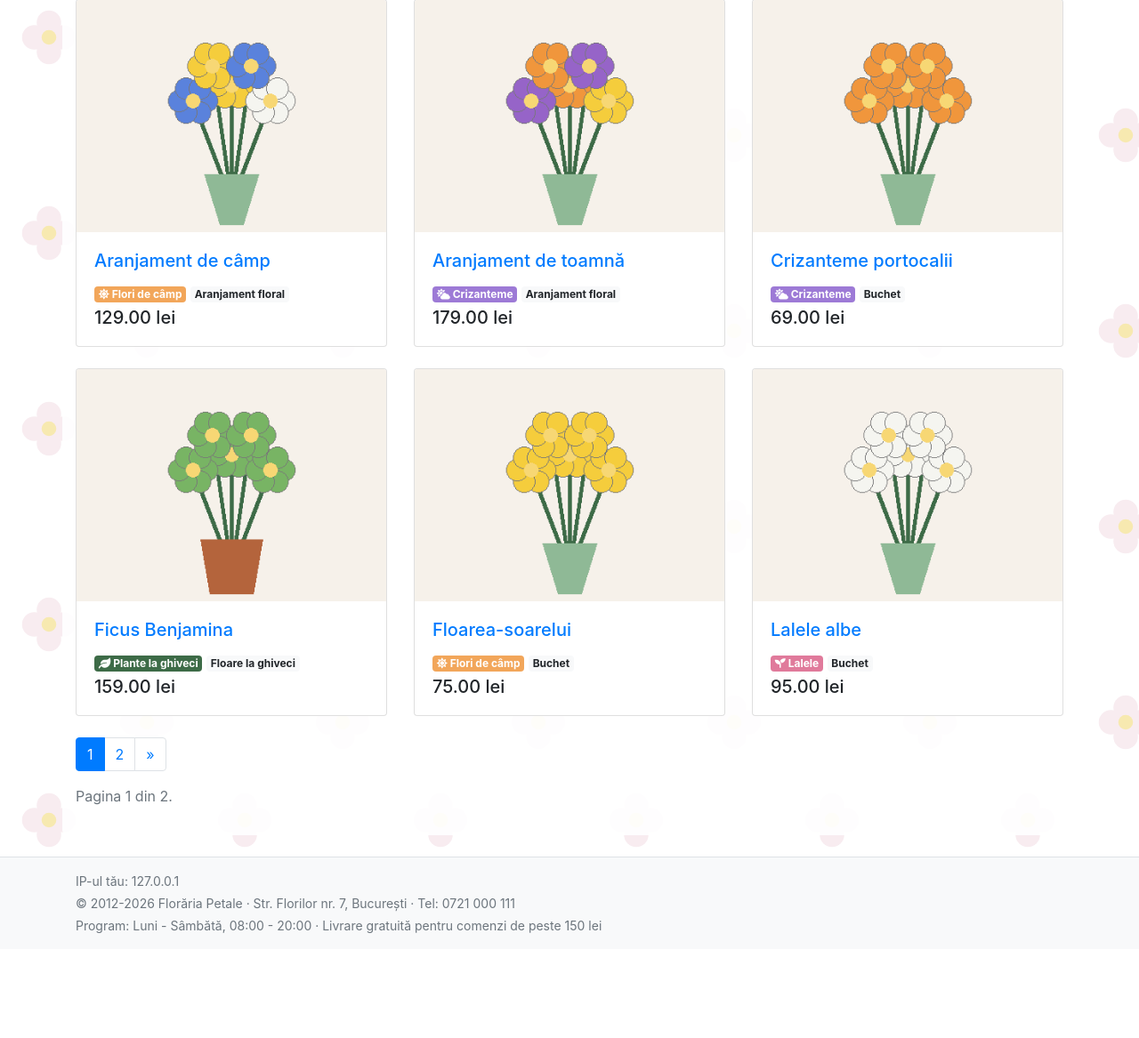
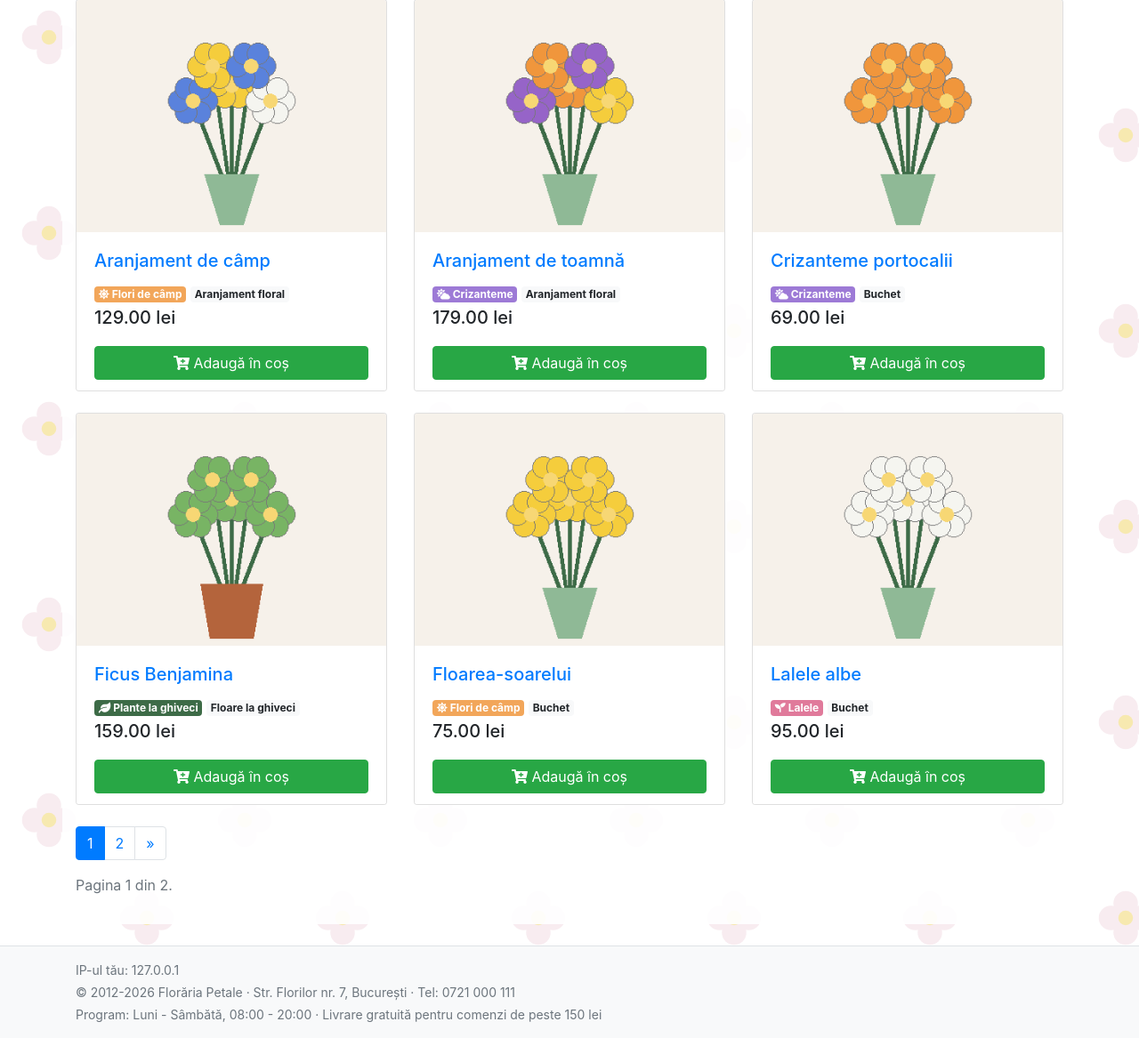
Before and after one commit to stoian-mihail/florarie, a Django app: page /produse in a window 1280 px wide. Shown: the part 453-1620 px from the top of the page at 89% size. Before the commit the page ends 1502 px from the top, so only its background shows below. Run offline with Django 5.2, Linux system fonts and the light colour scheme; data comes from the database, SQL or seed files in the repository.

Commit message:
Cont admin creat automat la migrate; carduri de produs clickabile cu buton Adauga in cos

```diff
--- a/florarie/static/css/nav.css
+++ b/florarie/static/css/nav.css
@@ -32,6 +32,15 @@ h1, h2 {
     color: #3d6b47;
 }
 
+/* cardurile de produs: tot cardul e link, dar butonul de cos ramane deasupra linkului */
+.card-produs:hover {
+    box-shadow: 0 0.25rem 0.75rem rgba(0, 0, 0, 0.12);
+}
+.buton-peste-link {
+    position: relative;
+    z-index: 2;
+}
+
 /* pe ecrane mici submeniurile sunt afisate direct, fara hover */
 @media (max-width: 767.98px) {
     .navbar .dropdown-menu {
--- a/florarie/templates/florarie/produse.html
+++ b/florarie/templates/florarie/produse.html
@@ -31,12 +31,13 @@
 <div class="row">
 {% for floare in pagina %}
     <div class="col-sm-6 col-lg-4 mb-4">
-        <div class="card h-100">
+        <div class="card h-100 card-produs">
             {% if floare.imagine %}
                 <img class="card-img-top" src="{{ floare.imagine.url }}" alt="{{ floare.nume }}">
             {% endif %}
             <div class="card-body">
-                <h5 class="card-title"><a href="{% url 'produs' floare.slug %}">{{ floare.nume }}</a></h5>
+                {# stretched-link: tot cardul devine link catre pagina produsului #}
+                <h5 class="card-title"><a href="{% url 'produs' floare.slug %}" class="stretched-link">{{ floare.nume }}</a></h5>
                 <p class="mb-1">
                     <span class="badge" style="background-color: {{ floare.categorie.culoare }}; color: white;">
                         <i class="fas {{ floare.categorie.sigla }}"></i> {{ floare.categorie.nume }}
@@ -44,7 +45,21 @@
                     <span class="badge badge-light">{{ floare.get_tip_display }}</span>
                 </p>
                 <p class="h5 mb-0">{{ floare.pret }} lei</p>
-                {% if floare.stoc == 0 %}<small class="text-danger">Stoc epuizat</small>{% endif %}
+            </div>
+            <div class="card-footer bg-white border-0 pt-0 buton-peste-link">
+                {% if floare.stoc > 0 %}
+                    <form method="post" action="{% url 'adauga_in_cos' floare.id %}">
+                        {% csrf_token %}
+                        <input type="hidden" name="cantitate" value="1">
+                        {# dupa adaugare ramanem pe aceeasi pagina (cu aceleasi filtre) #}
+                        <input type="hidden" name="next" value="{{ request.get_full_path }}">
+                        <button type="submit" class="btn btn-success btn-block">
+                            <i class="fas fa-cart-plus"></i> Adaugă în coș
+                        </button>
+                    </form>
+                {% else %}
+                    <button type="button" class="btn btn-secondary btn-block" disabled>Stoc epuizat</button>
+                {% endif %}
             </div>
         </div>
     </div>
--- a/florarie/views.py
+++ b/florarie/views.py
@@ -11,6 +11,7 @@ from django.db.models import Count, F, Q
 from django.http import Http404
 from django.shortcuts import get_object_or_404, redirect, render
 from django.urls import reverse
+from django.utils.http import url_has_allowed_host_and_scheme
 from django.views.decorators.http import require_POST
 
 from .forms import AdaugaInCosForm, ComandaForm, ContactForm, FiltruProduseForm
@@ -302,21 +303,27 @@ def continut_cos(cos):
 @require_POST
 def adauga_in_cos(request, id):
     floare = get_object_or_404(Floare, id=id)
+    # din lista de produse se trimite "next": ne intoarcem pe aceeasi pagina
+    # (verificam ca e o adresa din site-ul nostru, nu un link spre alt site)
+    urmatoarea = request.POST.get('next')
+    if not url_has_allowed_host_and_scheme(urmatoarea, allowed_hosts={request.get_host()}):
+        urmatoarea = None
+
     form = AdaugaInCosForm(request.POST)
     if not form.is_valid():
         messages.error(request, 'Cantitatea nu este validă.')
-        return redirect('produs', slug=floare.slug)
+        return redirect(urmatoarea or reverse('produs', args=[floare.slug]))
 
     cos = citeste_cos(request)
     cantitate = cos.get(str(id), 0) + form.cleaned_data['cantitate']
     if cantitate > floare.stoc:
         messages.error(request, f'Avem doar {floare.stoc} bucăți din „{floare.nume}” în stoc.')
-        return redirect('produs', slug=floare.slug)
+        return redirect(urmatoarea or reverse('produs', args=[floare.slug]))
 
     cos[str(id)] = cantitate
     salveaza_cos(request, cos)
     messages.success(request, f'„{floare.nume}” a fost adăugat în coș.')
-    return redirect('cos_virtual')
+    return redirect(urmatoarea or reverse('cos_virtual'))
 
 
 @require_POST
```
Also changed, not shown: florarie/migrations/0003_cont_admin.py (added), 1 other file.
